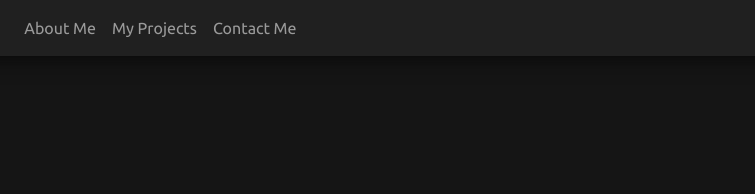
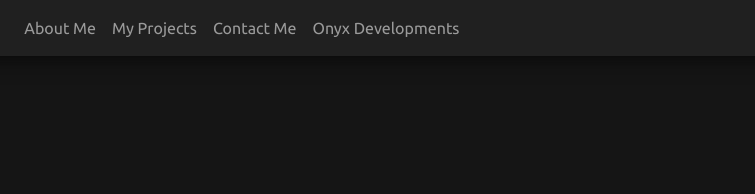
Before and after one commit to anthrxc/personal-website, a plain HTML site: page html/index.html in a window 1280 px wide. Shown: the top 194 px of the page, 64-819 px from the left. Drawn offline with nearby package versions, Linux system fonts and the light colour scheme.

Commit message:
Honestly, I don't know

```diff
--- a/html/index.html
+++ b/html/index.html
@@ -28,6 +28,7 @@
                 <a class="nav-link" href="about.html">About Me</a>
                 <a class="nav-link" href="projects.html">My Projects</a>
                 <a class="nav-link" href="contact.html">Contact Me</a>
+                <a class="nav-link" href="https://onyxdevelopments.xyz">Onyx Developments</a>
               </div>
             </div>
           </div>
```
Also changed, not shown: html/about.html (+1 -0 lines), html/projects.html (+1 -0 lines).
